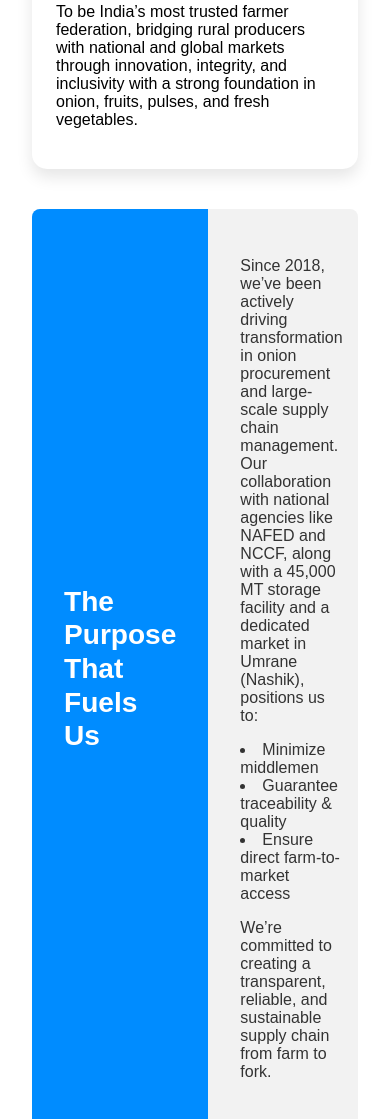
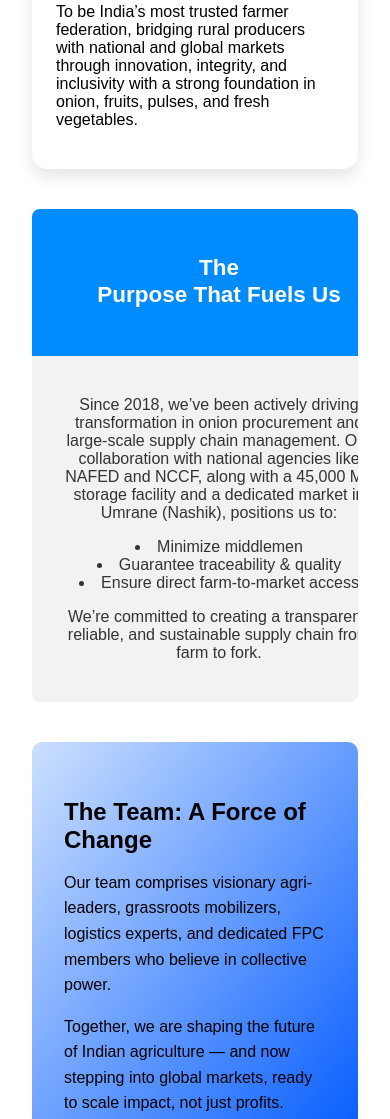
Before and after one commit to energymachine/Suryakunj, a plain HTML site: page index.html in a window 390 px wide. Shown: the part 1601-2720 px from the top of the page. Drawn offline with Linux system fonts and the light colour scheme.

Commit message:
Update style.css

```diff
--- a/style.css
+++ b/style.css
@@ -514,18 +514,35 @@ nav a, .btn {
   .nav-buttons {
   display: flex;
   flex-direction: column;
+  align-items: center; /* center horizontally */
   width: 100%;
   padding: 10px;
 }
 
 .nav-btn, .btn {
-    width: 100%;
-    text-align: right;
+  width: 80%;
+  text-align: center;
   padding: 10px 20px;
   font-size: 1rem;
   border-bottom: 1px solid #eee;
+  margin-bottom: 8px; /* optional spacing */
 }
 
+.purpose-section {
+  flex-direction: column;
+}
+
+.purpose-left,
+.purpose-right {
+  width: 100%;
+  text-align: center;
+  padding: 1.5rem;
+  justify-content: center;
+  align-items: center;
+}
+.purpose-left {
+  font-size: 1.2rem;
+}
   .menu-toggle {
     display: block;
     cursor: pointer;
```
Lines whose indentation alone changed are shown as unchanged.
